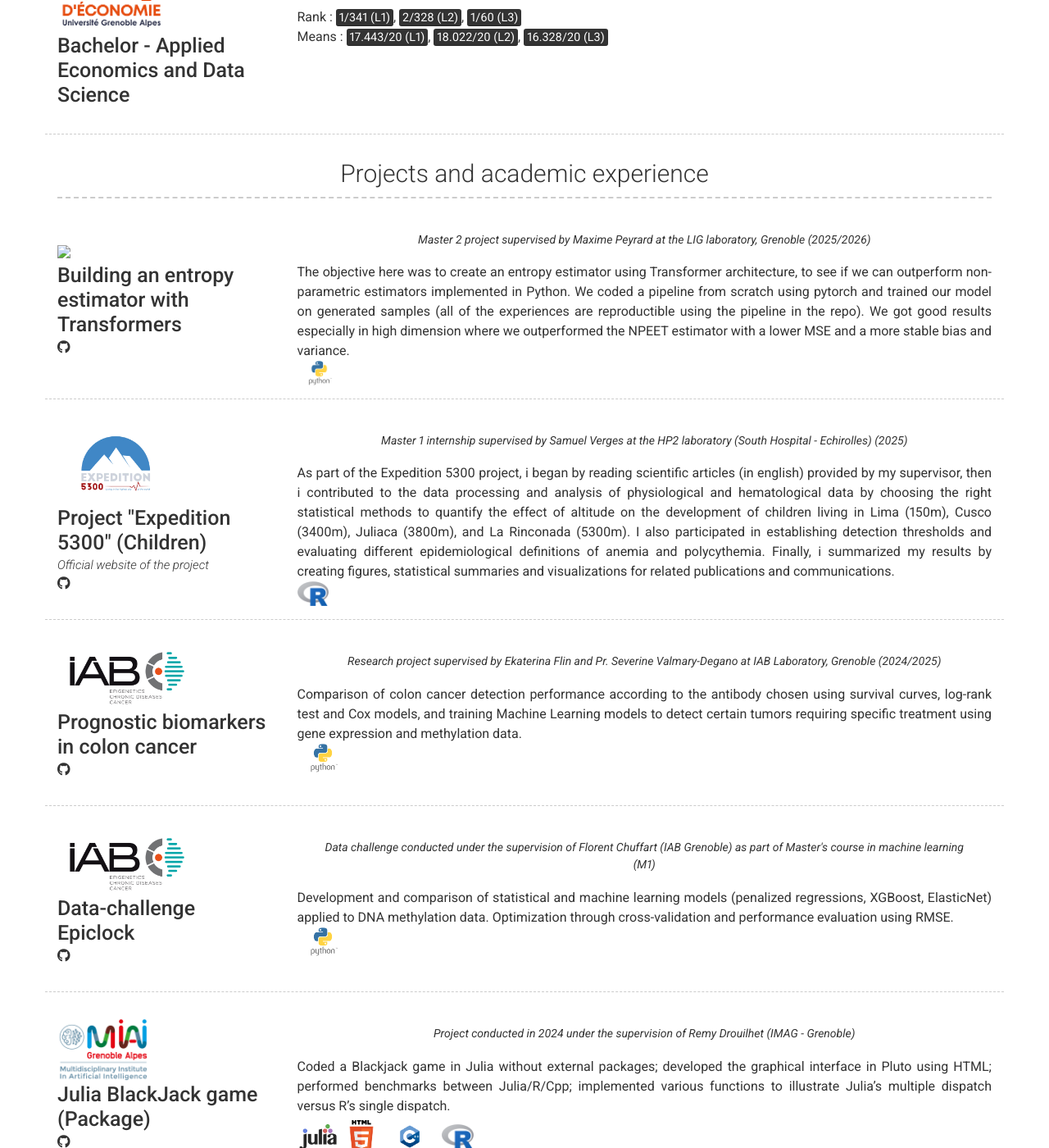
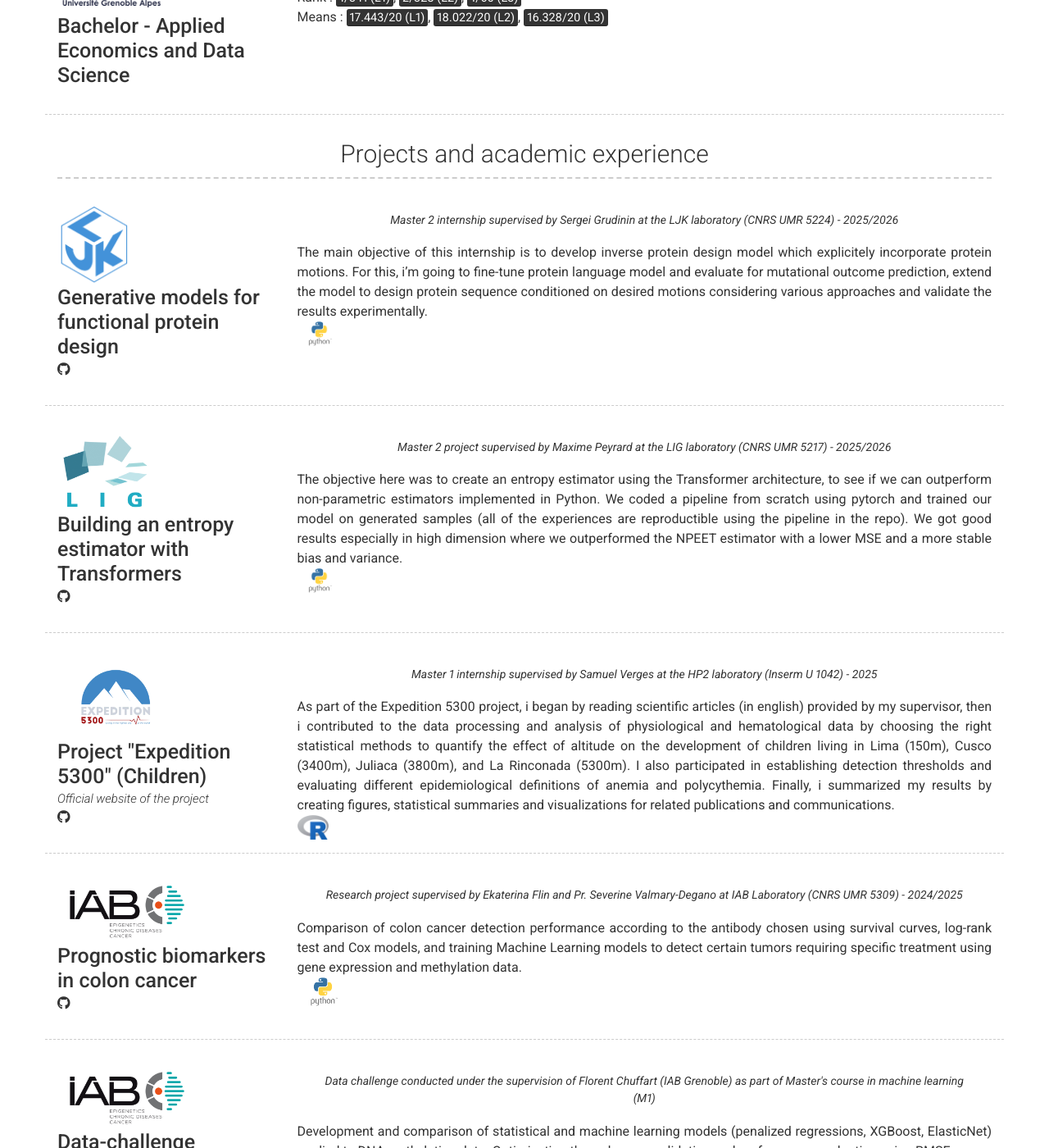
Before and after one commit to lancelot-r/resume-en, a Jekyll site: the page built from index.md, in a window 1280 px wide and 1400 px high, scrolled down 1547 px. Shown: the whole window at 82% size. Built offline with Jekyll 4.4.1, drawn with Linux system fonts in a browser that asks for light colours; nearby versions of some CDN libraries; some of the changed text lies outside the part shown.

Commit message:
internship 2026

```diff
--- a/_config.yml
+++ b/_config.yml
@@ -55,7 +55,7 @@ about_title: About me
 about_profile_image: images/pdp.png
 about_content: | # this will include new lines to allow paragraphs
 
-  Passionate about data analysis and its impact in real world, i'm currently seeking an M2 internship (6 months) in biostatistics (preferably modelization/machine learning), with the objective to pursue my dream of <b>doing a thesis in this research field</b>.
+  Passionate about data analysis and its impact in real world, i'm currently seeking for a thesis in biostatistics (preferably modelization/ai), with the objective to pursue my dream of diong research on this field.
 
   <hr>
 
@@ -144,6 +144,21 @@ content:
   - title: Projects and academic experience # Title for the section
     layout: list # Type of content section (list/text)
     content:
+
+      - layout: left
+        border: weak  # Value of `weak` will display a weak border below this item. # Any
+                      # other value (or no value) means no border will be displayed
+        title: <img src="images/ljk.png" height="100" style="vertical-align:middle; margin-right:5px;"> <br>Generative models for functional protein design
+        additional_links:
+          - title:  Personal github repo
+            icon: fab fa-github
+            url: https://github.com/lancelot-r
+        quote: >
+          Master 2 internship supervised by Sergei Grudinin at the LJK laboratory (CNRS UMR 5224) - 2025/2026
+        description: | # this will include new lines to allow paragraphs
+         The main objective of this internship is to develop inverse protein design model which explicitely incorporate protein motions. For this, i'm going to fine-tune protein language model and evaluate for mutational outcome prediction, extend the model to design protein sequence conditioned on desired motions considering various approaches and validate the results experimentally.
+         <br> <img src="images/python.png" height="30" style="vertical-align:middle; margin-right:5px;">
+
       - layout: left
         border: weak  # Value of `weak` will display a weak border below this item. # Any
                       # other value (or no value) means no border will be displayed
@@ -153,9 +168,9 @@ content:
             icon: fab fa-github
             url: https://github.com/lancelot-r
         quote: >
-          Master 2 project supervised by Maxime Peyrard at the LIG laboratory, Grenoble (2025/2026)
+          Master 2 project supervised by Maxime Peyrard at the LIG laboratory (CNRS UMR 5217) - 2025/2026
         description: | # this will include new lines to allow paragraphs
-         The objective here was to create an entropy estimator using Transformer architecture, to see if we can outperform non-parametric estimators implemented in Python. We coded a pipeline from scratch using pytorch and trained our model on generated samples (all of the experiences are reproductible using the pipeline in the repo). We got good results especially in high dimension where we outperformed the NPEET estimator with a lower MSE and a more stable bias and variance.
+         The objective here was to create an entropy estimator using the Transformer architecture, to see if we can outperform non-parametric estimators implemented in Python. We coded a pipeline from scratch using pytorch and trained our model on generated samples (all of the experiences are reproductible using the pipeline in the repo). We got good results especially in high dimension where we outperformed the NPEET estimator with a lower MSE and a more stable bias and variance.
          <br> <img src="images/python.png" height="30" style="vertical-align:middle; margin-right:5px;">
 
       - layout: left
@@ -169,7 +184,7 @@ content:
             icon: fab fa-github
             url: https://github.com/lancelot-r/projet_expedition5300_hypoxie_enfants
         quote: >
-          Master 1 internship supervised by Samuel Verges at the HP2 laboratory (South Hospital - Echirolles) (2025)
+          Master 1 internship supervised by Samuel Verges at the HP2 laboratory (Inserm U 1042) - 2025
         description: | # this will include new lines to allow paragraphs
          As part of the Expedition 5300 project, i began by reading scientific articles (in english) provided by my supervisor, then i contributed to the data processing and analysis of physiological and hematological data by choosing the right statistical methods to quantify the effect of altitude on the development of children living in Lima (150m), Cusco (3400m), Juliaca (3800m), and La Rinconada (5300m). I also participated in establishing detection thresholds and evaluating different epidemiological definitions of anemia and polycythemia. Finally, i summarized my results by creating figures, statistical summaries and visualizations for related publications and communications.
          <br> <img src="images/R.png" height="30" style="vertical-align:middle; margin-right:5px;">
@@ -183,7 +198,7 @@ content:
             icon: fab fa-github
             url: https://github.com/lancelot-r/projet_prognostic_biomarkers_in_colon_cancer/blob/main/01_final_report.pdf
         quote: >
-          Research project supervised by Ekaterina Flin and Pr. Severine Valmary-Degano at IAB Laboratory, Grenoble (2024/2025)
+          Research project supervised by Ekaterina Flin and Pr. Severine Valmary-Degano at IAB Laboratory (CNRS UMR 5309) - 2024/2025
         description: | # this will include new lines to allow paragraphs
           Comparison of colon cancer detection performance according to the antibody chosen using survival curves, log-rank test and Cox models, and training Machine Learning models to detect certain tumors requiring specific treatment using gene expression and methylation data. <br> <img src="images/python.png" height="35" style="vertical-align:middle; margin-right:5px;">
 
```
Also changed, not shown: images/ljk.png (added), images/logo-lig.png (added), 1 other file.
